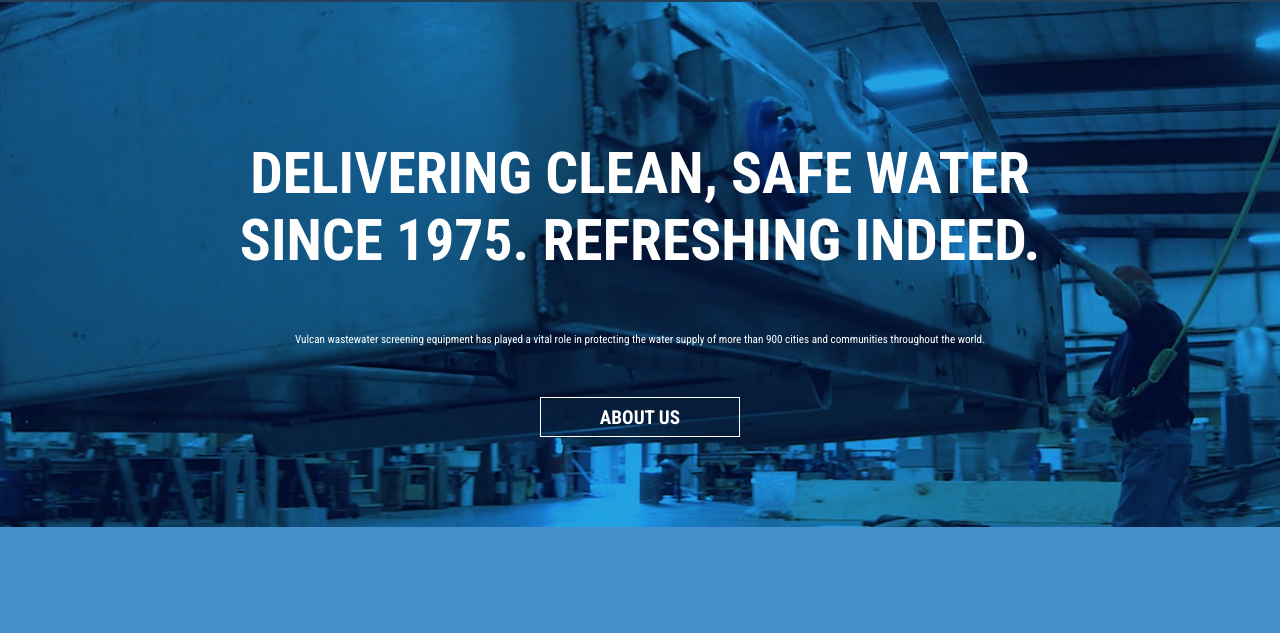
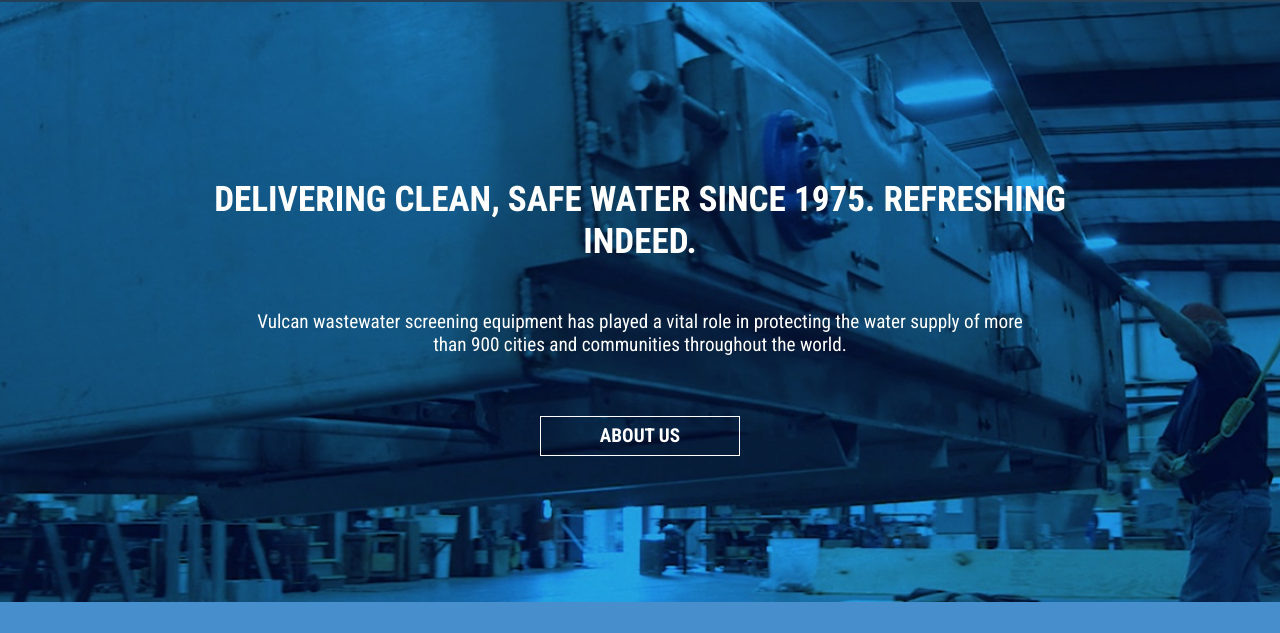
Before and after one commit to MariaVan8/Gulp-Vulcan, a website: page dev/index.html in a window 1280 px wide. Shown: the part 2821-3454 px from the top of the page. Drawn offline with nearby package versions, Linux system fonts and the light colour scheme; files that its build step writes are made by us from their sources.

Commit message:
tablet stylings

```diff
--- a/dev/scss/_section01.scss
+++ b/dev/scss/_section01.scss
@@ -40,15 +40,17 @@
         justify-content: center;
         width: 100%;
         margin: 0 auto;
+
+        :last-child {
+            border-bottom: none;
+        }
     }
 
     &-product {
         @include flex-row;
         width: 100%;
-        // margin: 0 1rem;
         padding: 1rem;
         border-bottom: 1px solid #ccc;
-        // border-radius: 5px;
         text-align: left;
         justify-content: center;
 
@@ -64,7 +66,6 @@
             text-transform: uppercase;
             font-size: 1.5rem;
             margin: 0;
-            // padding-left: 10px;
         }
 
         a {
@@ -75,9 +76,6 @@
         }
     }
 
-    &-product:last-child {
-        border-bottom: none;
-    }
 
     @media (min-width: 768px) {
         &-products {
@@ -93,8 +91,6 @@
             width: 20%;
             margin: 0 1rem;
             padding: 1rem;
-            // border: 1px solid #ccc;
-            // border-radius: 5px;
             text-align: center;
             border: none;
 
@@ -121,20 +117,10 @@
 
     @media (min-width: 960px) {
 
-
         &-01 {
             @include flex-col;
             justify-content: center;
             width: 100%;
-            // margin: 30px auto;
-
-            // svg {
-            //     width: 100%;
-            //     bottom: 0;
-            //     left: 0;
-            //     position: absolute;
-            // }
-
         }
 
         &-copy-01 {
@@ -151,7 +137,6 @@
             }
 
             p {
-
                 color: #4d4d4d;
             }
         }
@@ -169,8 +154,6 @@
             width: 20%;
             margin: 0 1rem;
             padding: 1rem;
-            // border: 1px solid #ccc;
-            // border-radius: 5px;
             text-align: center;
             border: none;
 
--- a/dev/scss/_section02.scss
+++ b/dev/scss/_section02.scss
@@ -66,12 +66,12 @@
 
             h2 {
                 text-transform: uppercase;
-                color: $white;
+
                 font-size: 2.2rem;
             }
 
             p {
-                color: $white;
+
                 font-size: 1.2rem;
                 width: 75%;
             }
@@ -80,19 +80,6 @@
 
     @media (min-width: 960px) {
         &-02 {
-            @include flex-col;
-            width: 100%;
-            margin: 0 auto;
-            align-items: center;
-            text-align: center;
-            padding: 30px;
-            height: 525px;
-            gap: 5vh;
-            justify-content: center;
-            background: url("/../images/bg-section-about-us.jpg");
-            background-size: cover;
-            background-repeat: no-repeat;
-            background-position: bottom;
 
             button {
                 color: $white;
@@ -111,13 +98,11 @@
 
             h2 {
                 text-transform: uppercase;
-                color: $white;
-                font-size: 3.6rem;
+                font-size: 3.7 rem;
             }
 
             p {
-                color: $white;
-                font-size: 0.7rem;
+                font-size: 1.2rem;
                 width: 85%;
             }
         }
```
Also changed, not shown: dev/scss/_search.scss (+0 -9 lines).
